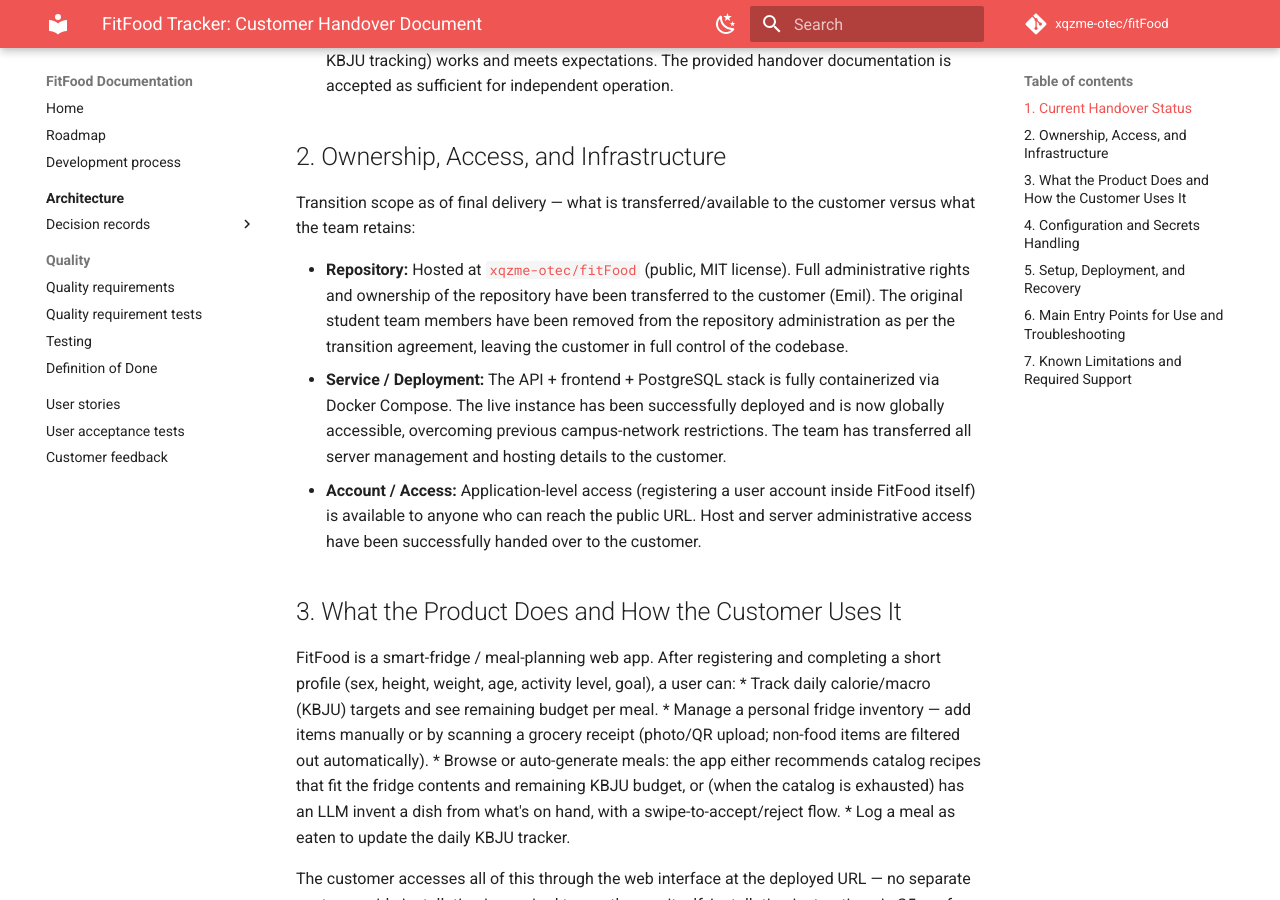
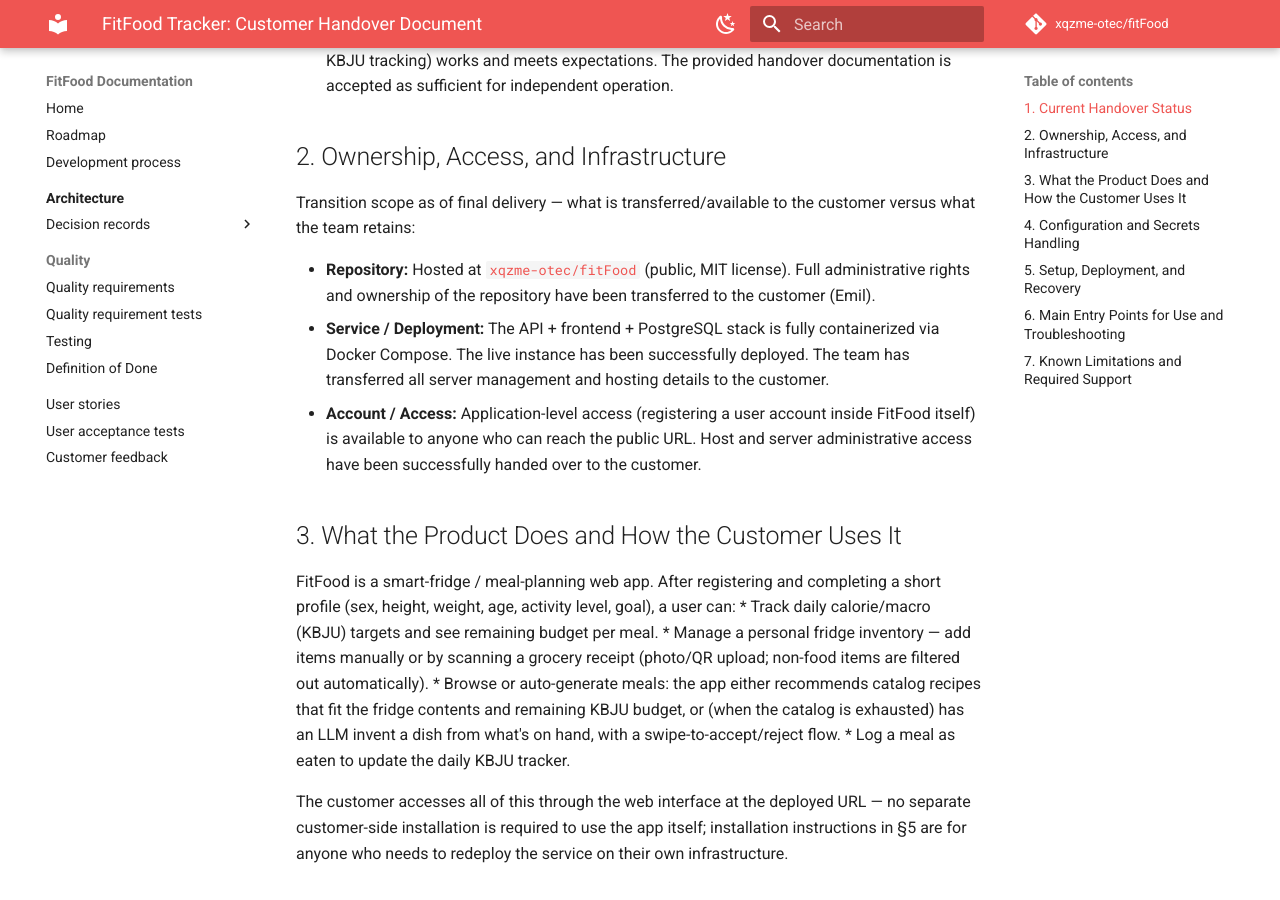
Before and after one commit to xqzme-otec/fitFood, an MkDocs documentation site: the page built from docs/customer-handover.md, in a window 1280 px wide and 900 px high, scrolled down 511 px. Built offline with MkDocs 1.6.1 and Material for MkDocs 9.7.7, drawn with Linux system fonts in a browser that asks for light colours; comment, search, counter and statistics services are not loaded.

Commit message:
Update customer-handover.md

```diff
--- a/docs/customer-handover.md
+++ b/docs/customer-handover.md
@@ -12,8 +12,8 @@
 ## 2. Ownership, Access, and Infrastructure
 Transition scope as of final delivery — what is transferred/available to the customer versus what the team retains:
 
-* **Repository:** Hosted at [`xqzme-otec/fitFood`](https://github.com/xqzme-otec/fitFood) (public, MIT license). Full administrative rights and ownership of the repository have been transferred to the customer (Emil). The original student team members have been removed from the repository administration as per the transition agreement, leaving the customer in full control of the codebase.
-* **Service / Deployment:** The API + frontend + PostgreSQL stack is fully containerized via Docker Compose. The live instance has been successfully deployed and is now globally accessible, overcoming previous campus-network restrictions. The team has transferred all server management and hosting details to the customer.
+* **Repository:** Hosted at [`xqzme-otec/fitFood`](https://github.com/xqzme-otec/fitFood) (public, MIT license). Full administrative rights and ownership of the repository have been transferred to the customer (Emil).
+* **Service / Deployment:** The API + frontend + PostgreSQL stack is fully containerized via Docker Compose. The live instance has been successfully deployed. The team has transferred all server management and hosting details to the customer.
 * **Account / Access:** Application-level access (registering a user account inside FitFood itself) is available to anyone who can reach the public URL. Host and server administrative access have been successfully handed over to the customer.
 
 ## 3. What the Product Does and How the Customer Uses It
```
